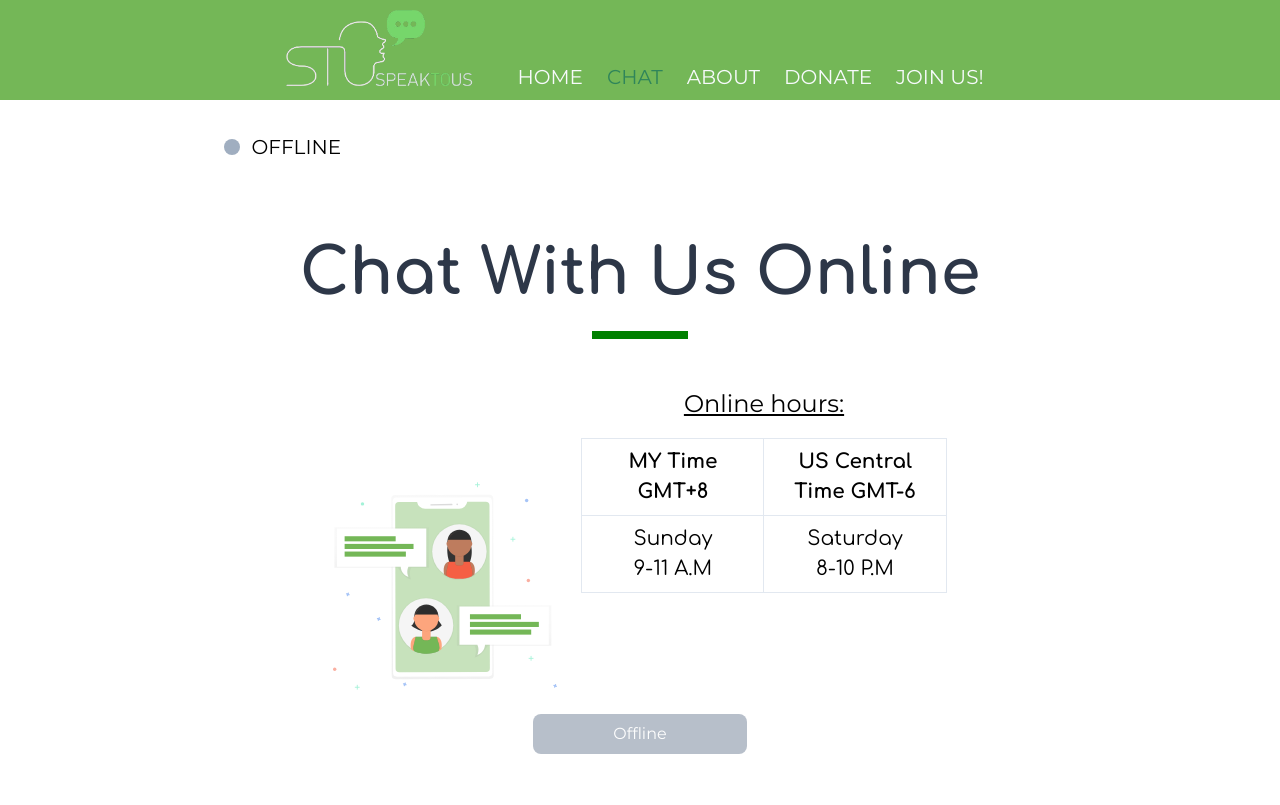
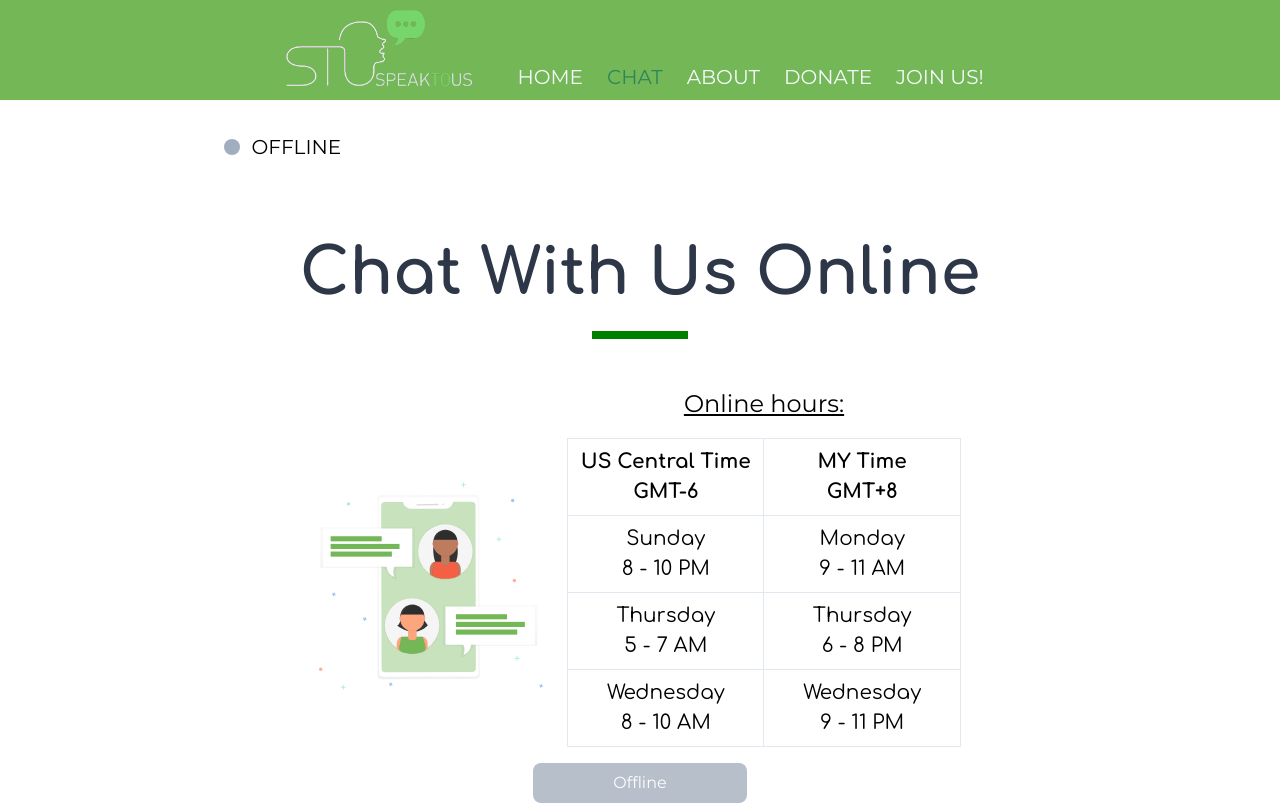
Before and after one commit to speaktousdev/speaktous-website, a Nuxt app: page /chat in a window 1280 px wide. Shown: the top 805 px of the page. Built offline with nearby package versions, Linux system fonts and the light colour scheme.

Commit message:
Add dynamic chat schedule logic

```diff
--- a/pages/chat.vue
+++ b/pages/chat.vue
@@ -31,25 +31,37 @@
           <table class="mt-4 font-serif text-xl text-center sm:text-xl">
             <thead>
               <tr>
+                <th class="w-1/2 px-2 py-2 border">US Central Time GMT-6</th>
                 <th class="w-1/2 px-2 py-2 border">MY Time <br />GMT+8</th>
-                <th class="w-1/2 px-2 py-2 border">US Central Time GMT-6</th>
               </tr>
             </thead>
             <tbody>
-              <!-- <tr>
-                <td class="px-2 py-2 border">Sunday <br />8-10 A.M</td>
-                <td class="px-4 py-2 border">Saturday <br />7-9 P.M</td>
+              <tr v-for="schedule in schedules" :key="schedule.id">
+                <!-- US Time -->
+                <td class="px-2 py-2 border">
+                  {{ schedule.day }} <br />
+                  {{
+                    schedule.startTime > 12
+                      ? schedule.startTime - 12
+                      : schedule.startTime
+                  }}
+                  -
+                  {{
+                    schedule.endTime > 12
+                      ? schedule.endTime - 12
+                      : schedule.endTime
+                  }}
+                  {{ schedule.endTime > 12 ? 'PM' : 'AM' }}
+                </td>
+                <!-- Malaysia Time -->
+                <td class="px-2 py-2 border">
+                  {{ convertMalaysiaSchedule(schedule).day }} <br />
+                  {{ convertMalaysiaSchedule(schedule).startTime }}
+                  -
+                  {{ convertMalaysiaSchedule(schedule).endTime }}
+                  {{ convertMalaysiaSchedule(schedule).switchAM }}
+                </td>
               </tr>
-              <tr>
-                <td class="px-2 py-2 border">Sunday <br />4-6 P.M</td>
-                <td class="px-2 py-2 border">Sunday <br />3-5 A.M</td>
-              </tr>
-              <tr>
-                <td class="px-2 py-2 border">Sunday <br />7-9 P.M</td>
-                <td class="px-2 py-2 border">Sunday <br />6-8 A.M</td>
-              </tr> -->
-              <td class="px-2 py-2 border">Sunday <br />9-11 A.M</td>
-              <td class="px-4 py-2 border">Saturday <br />8-10 P.M</td>
             </tbody>
           </table>
         </div>
@@ -57,7 +69,7 @@
 
       <button
         v-if="isOnline"
-        class="px-20 py-2 mt-4 mt-20 text-3xl text-center text-white bg-green-400 rounded-lg shadow-xl hover:bg-green-700"
+        class="px-20 py-2 mt-4 text-3xl text-center text-white bg-green-400 rounded-lg shadow-xl hover:bg-green-700"
         @click="isModalVisible = true"
       >
         Chat now!
@@ -109,33 +121,110 @@ export default {
       chatLink: 'https://tawk.to/chat/5de9f162d96992700fcb04a3/default',
       isModalVisible: false,
       title: 'Chat With Us Online | SpeakToUs',
-      description:
-        'Our online chat is available every Saturday 7-9pm and Sunday 3-5am (US Central Time GMT-6). You can also email us at any time.',
+      description: this.getDescriptionString(),
+
+      // Schedules in Madison time (US Central Time GMT-5) 24 hrs format
+      schedules: [
+        {
+          id: 1,
+          day: 'Sunday',
+          startTime: 20,
+          endTime: 22,
+        },
+        {
+          id: 2,
+          day: 'Thursday',
+          startTime: 5,
+          endTime: 7,
+        },
+        {
+          id: 3,
+          day: 'Wednesday',
+          startTime: 8,
+          endTime: 10,
+        },
+      ],
     }
   },
   mounted() {
-    // UTC timezone is 5 hours ahead of Madison, WI; 8 hours behind Malaysia
-    // UTC Day Sunday: 0000hrs-0200hrs (Madison), Sunday 0800hrs -1000hrs (Malaysia)
-    const d = new Date()
-    // Sunday Madison
-    // if (d.getUTCDay() === 0 && d.getUTCHours() >= 0 && d.getUTCHours() < 2) {
-    //   this.isOnline = true
-    // }
-    // Sunday Malaysia
-    if (d.getUTCDay() === 0 && d.getUTCHours() >= 1 && d.getUTCHours() < 3) {
+    const currentTime = new Date()
+    if (this.isCurrentTimeWithinSchedule(currentTime)) {
       this.isOnline = true
     }
-    // } else if (
-    //   d.getUTCDay() === 0 &&
-    //   d.getUTCHours() >= 11 &&
-    //   d.getUTCHours() < 13
-    // ) {
+    // if (d.getUTCDay() === 0 && d.getUTCHours() >= 1 && d.getUTCHours() < 3) {
     //   this.isOnline = true
     // }
   },
   methods: {
     openChat() {
       window.open(this.chatLink, '_blank')
+    },
+    convertUtcDay(time) {
+      const dayToConvert = time.day.toLowerCase()
+      const utcDayArray = [
+        'sunday',
+        'monday',
+        'tuesday',
+        'wednesday',
+        'thursday',
+        'friday',
+        'saturday',
+      ]
+      // console.log(utcDayArray.indexOf(dayToConvert))
+      if (time.startTime + 5 >= 24) {
+        return utcDayArray.indexOf(dayToConvert) + 1
+      } else return utcDayArray.indexOf(dayToConvert)
+    },
+    convertUtcHours(hours) {
+      // REMINDER : THIS FUNCTION CONSIDERS DAYLIGHT SAVING TIME
+      // utcHours = hours + 5
+      return hours + 5 >= 24 ? hours - 19 : hours
+    },
+    isCurrentTimeWithinSchedule(currentTime) {
+      // UTC timezone is 5 hours ahead of Madison, WI; 8 hours behind Malaysia
+      const flag = this.schedules.findIndex(
+        (s) =>
+          this.convertUtcDay(s) === currentTime.getUTCDay() &&
+          this.convertUtcHours(s.startTime) <= currentTime.getUTCHours()
+      )
+      return flag >= 0
+    },
+    getDescriptionString() {
+      return 'Our online chat is available every Saturday 7-9pm and Sunday 3-5am (US Central Time GMT-6). You can also email us at any time.'
+    },
+    convertMalaysiaSchedule(schedule) {
+      // Calculations consider Daylight saving starts
+      const dayArray = [
+        'Sunday',
+        'Monday',
+        'Tuesday',
+        'Wednesday',
+        'Thursday',
+        'Friday',
+        'Saturday',
+        'Sunday',
+      ]
+      let mytStartTime
+      if (schedule.startTime > 12) {
+        mytStartTime = schedule.startTime - 11
+      } else {
+        mytStartTime = schedule.startTime + 1
+      }
+      let mytEndTime
+      if (schedule.endTime > 12) {
+        mytEndTime = schedule.endTime - 11
+      } else {
+        mytEndTime = schedule.endTime + 1
+      }
+      return {
+        day:
+          schedule.startTime <= 10
+            ? dayArray[dayArray.indexOf(schedule.day)]
+            : dayArray[dayArray.indexOf(schedule.day) + 1],
+        startTime: mytStartTime,
+        endTime: mytEndTime,
+        switchAM: schedule.endTime >= 12 ? 'AM' : 'PM',
+      }
     },
   },
   head() {
```
